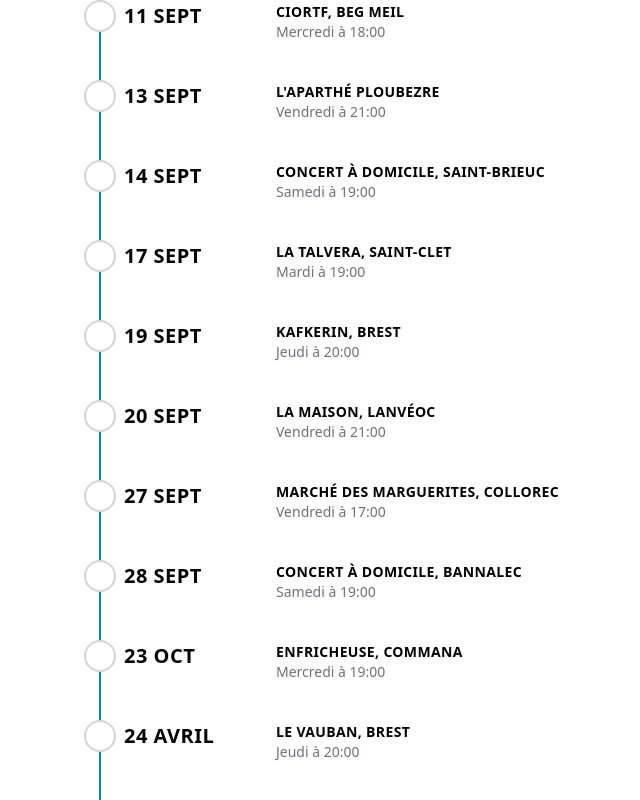
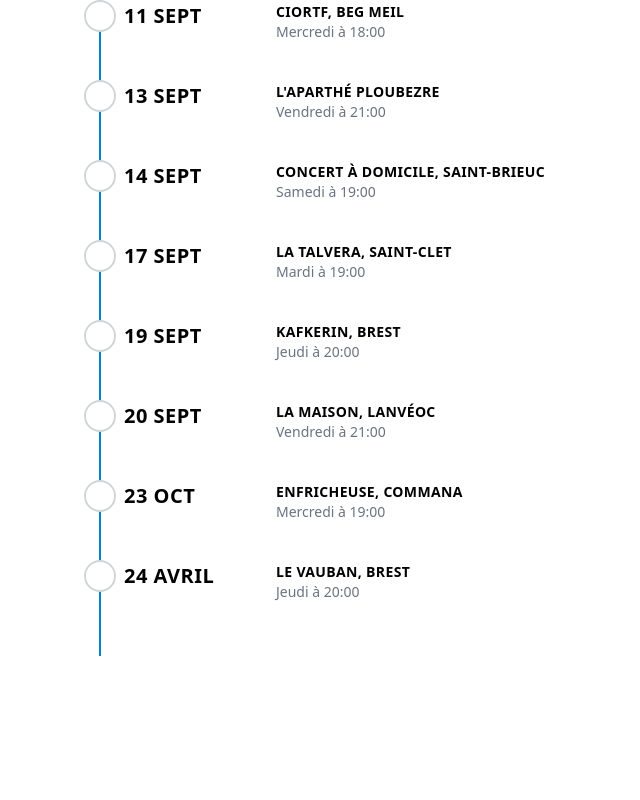
Before and after one commit to AlexandreKempf/en-tete-a-texte, a SvelteKit app: page /concerts in a window 1280 px wide. Shown: the part 1170-1970 px from the top of the page, without its empty margins (556-1196 px from the left). After the commit the page ends 1826 px from the top, so only its background shows below. Built offline with nearby package versions, Linux system fonts and the light colour scheme.

Commit message:
Update concerts.js

```diff
--- a/src/routes/concerts.js
+++ b/src/routes/concerts.js
@@ -364,15 +364,6 @@ export const concerts = [
         place: 'La maison, Lanvéoc'
     },
     {
-        date: new Date(2024, 8, 27, 17, 0),
-        place: 'Marché Des Marguerites, Collorec'
-    },
-
-    {
-        date: new Date(2024, 8, 28, 19, 0),
-        place: 'Concert à domicile, Bannalec'
-    },
-    {
         date: new Date(2024, 9, 23, 19, 0),
         place: 'Enfricheuse, Commana'
     },
```
